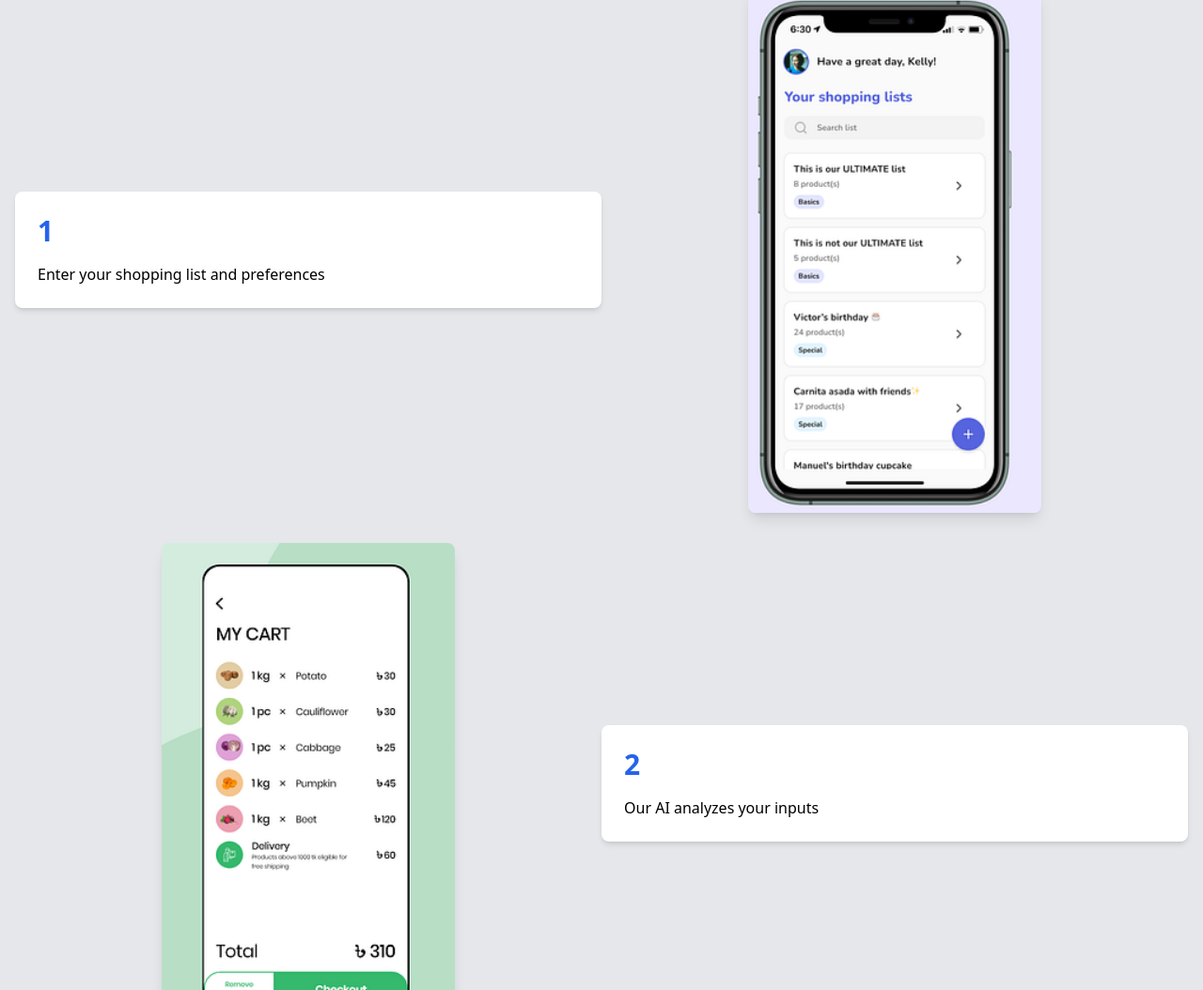
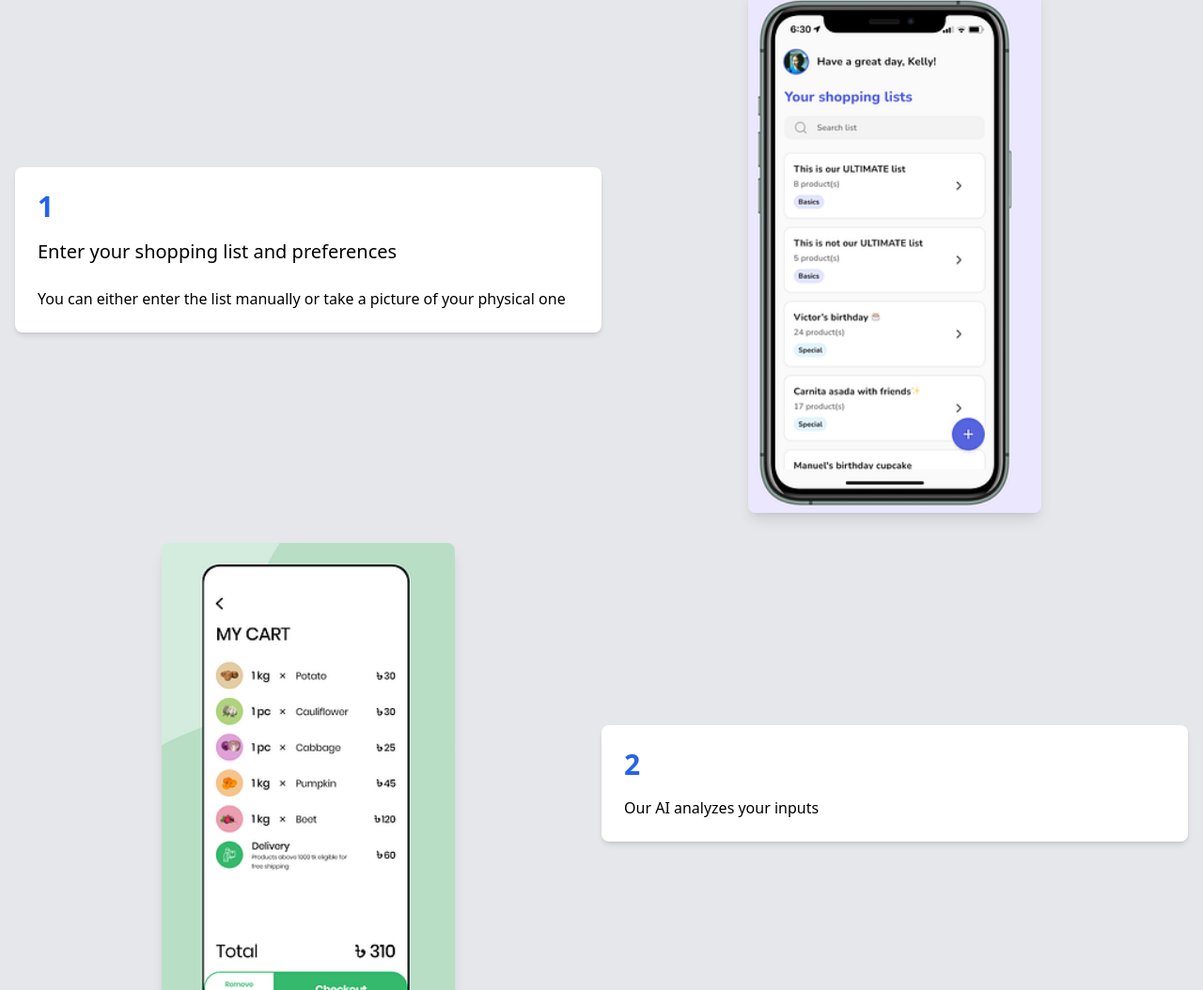
Before and after one commit to NeshJesse/shopai.ke, a plain HTML site: page index.html in a window 1280 px wide. Shown: the part 944-1998 px from the top of the page at 94% size. Drawn offline with nearby package versions, Linux system fonts and the light colour scheme.

Commit message:
Update index.html

```diff
--- a/index.html
+++ b/index.html
@@ -80,7 +80,9 @@
             <div class="flex flex-col md:flex-row items-center text-center md:text-left">
                 <div class="md:w-1/2 bg-white p-6 rounded-lg shadow-md mb-8 md:mb-0">
                     <div class="text-3xl font-bold text-blue-600 mb-4">1</div>
-                    <p>Enter your shopping list and preferences</p>
+                    <p class="text-xl">Enter your shopping list and preferences</p>
+                    <br>
+                    <p>You can either enter the list manually or take a picture of your physical one</p>
                 </div>
                 <div class="md:w-1/2 flex justify-center">
                     <img src="assets/list.png" alt="Step 1" class="w-full md:w-1/2 rounded-lg shadow-lg">
```
